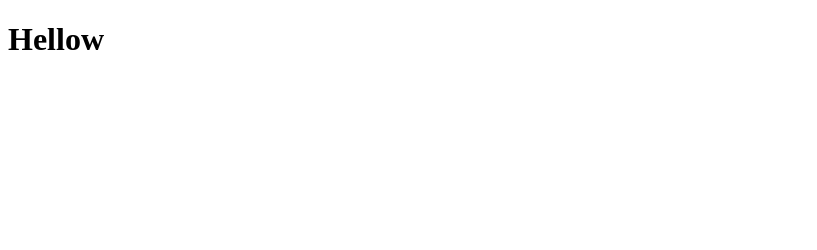
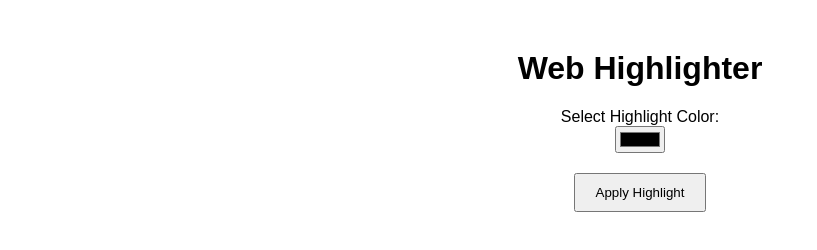
Before and after one commit to mehedihsajibDev/animated-css, a plain HTML site: page rotate-anim.html in a window 1280 px wide. Shown: the whole page, without its empty margins (0-817 px from the left). Drawn offline with Linux system fonts and the light colour scheme.

Commit message:
This is web heightliter

```diff
--- a/css/style.css
+++ b/css/style.css
@@ -0,0 +1,21 @@
+body {
+    font-family: Arial, sans-serif;
+}
+
+.container {
+    max-width: 400px;
+    margin: 0 auto;
+    text-align: center;
+    margin-top: 50px;
+}
+
+label {
+    margin-top: 20px;
+    display: block;
+}
+
+button {
+    margin-top: 20px;
+    padding: 10px 20px;
+    cursor: pointer;
+}
--- a/js/main.js
+++ b/js/main.js
@@ -0,0 +1,24 @@
+function applyHighlight() {
+    // Get the selected color
+    var highlightColor = document.getElementById("highlight-color").value;
+
+    // Get the selected text
+    var selectedText = getSelectedText();
+
+    // Check if text is selected
+    if (selectedText) {
+        // Wrap the selected text with a span element and apply the highlight color
+        var replacementHTML = '<span style="background-color: ' + highlightColor + ';">' + selectedText + '</span>';
+        document.execCommand("insertHTML", false, replacementHTML);
+    }
+}
+
+function getSelectedText() {
+    var selectedText = "";
+    if (window.getSelection) {
+        selectedText = window.getSelection().toString();
+    } else if (document.selection && document.selection.type != "Control") {
+        selectedText = document.selection.createRange().text;
+    }
+    return selectedText;
+}
--- a/rotate-anim.html
+++ b/rotate-anim.html
@@ -8,7 +8,14 @@
     </head>
     <body>
 
-        <h1>Hellow</h1>
+        <div class="container">
+            <h1>Web Highlighter</h1>
+            <div>
+                <label for="highlight-color">Select Highlight Color:</label>
+                <input type="color" id="highlight-color">
+            </div>
+            <button onclick="applyHighlight()">Apply Highlight</button>
+        </div>
         <script src="js/main.js"></script>
     </body>
 </html>
```
